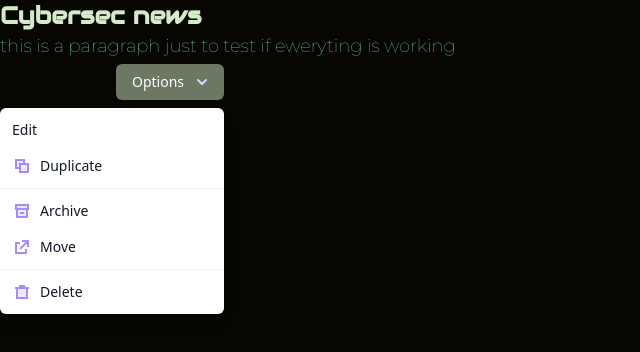
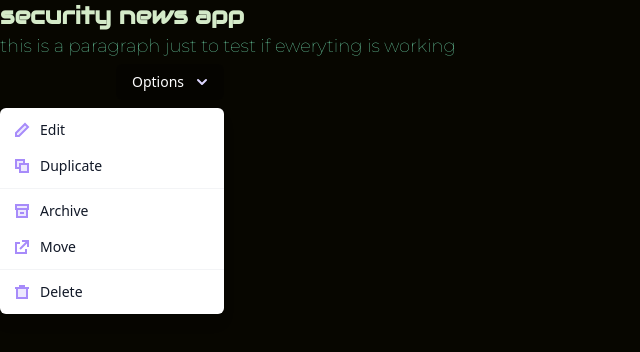
Before and after one commit to fajllo/security_news, a Next.js app: page / in a window 1280 px wide. Both pictures are taken after a click on the button "Options". Shown: the top 352 px of the page, without its empty margins (0-640 px from the left). Built offline with nearby package versions, Linux system fonts and the light colour scheme.

Commit message:
Revert "some meaningless changes "
This reverts commit 131a95af593322dad7ad81ae6621ae492250dfd2.

```diff
--- a/components/Dropdown.js
+++ b/components/Navbar.js
@@ -2,12 +2,12 @@ import { Menu, Transition } from "@headlessui/react";
 import { Fragment, useEffect, useRef, useState } from "react";
 import { ChevronDownIcon } from "@heroicons/react/solid";
 
-export default function Dropdown() {
+export default function Example() {
   return (
     <div className="w-56 text-right fixed top-16">
       <Menu as="div" className="relative inline-block text-left">
         <div>
-          <Menu.Button className="inline-flex justify-center w-full px-4 py-2 text-sm font-medium text-white bg-[#D4EAC8] rounded-md bg-opacity-50 hover:bg-opacity-30 focus:outline-none focus-visible:ring-2 focus-visible:ring-white focus-visible:ring-opacity-75">
+          <Menu.Button className="inline-flex justify-center w-full px-4 py-2 text-sm font-medium text-white bg-black rounded-md bg-opacity-20 hover:bg-opacity-30 focus:outline-none focus-visible:ring-2 focus-visible:ring-white focus-visible:ring-opacity-75">
             Options
             <ChevronDownIcon
               className="w-5 h-5 ml-2 -mr-1 text-violet-200 hover:text-violet-100"
@@ -30,10 +30,20 @@ export default function Dropdown() {
                 {({ active }) => (
                   <button
                     className={`${
-                      active ? "bg-[#D4EAC8] text-black" : "text-gray-900"
+                      active ? "bg-violet-500 text-white" : "text-gray-900"
                     } group flex rounded-md items-center w-full px-2 py-2 text-sm`}
                   >
-                    {}
+                    {active ? (
+                      <EditActiveIcon
+                        className="w-5 h-5 mr-2"
+                        aria-hidden="true"
+                      />
+                    ) : (
+                      <EditInactiveIcon
+                        className="w-5 h-5 mr-2"
+                        aria-hidden="true"
+                      />
+                    )}
                     Edit
                   </button>
                 )}
--- a/pages/index.js
+++ b/pages/index.js
@@ -1,13 +1,13 @@
 import Head from "next/head";
 import Image from "next/image";
 import styles from "../styles/Home.module.css";
-import Dropdown from "../components/Dropdown";
+import Example from "../components/Navbar";
 
 export default function Home() {
   return (
     <div>
-      <Dropdown />
-      <h1 className=" ">Cybersec news </h1>
+      <Example />
+      <h1 className=" ">security news app</h1>
       <p>this is a paragraph just to test if eweryting is working </p>
     </div>
   );
```
